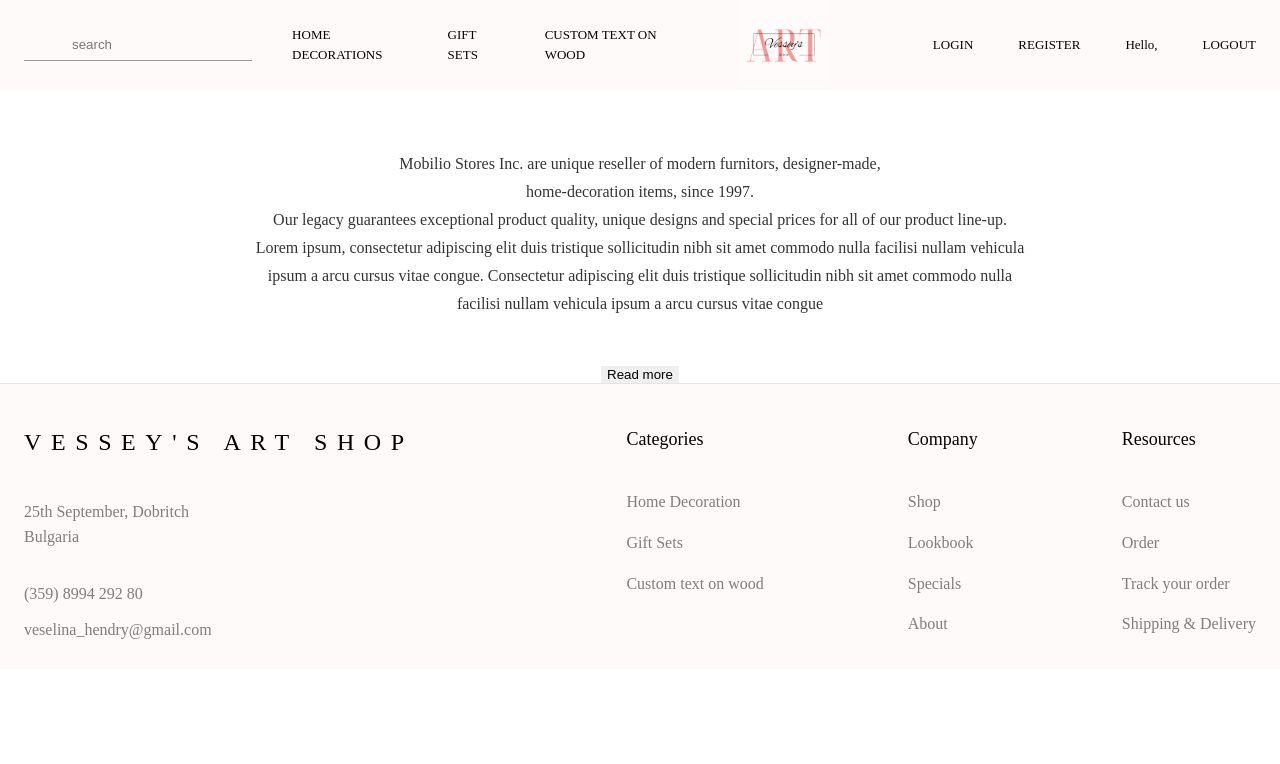
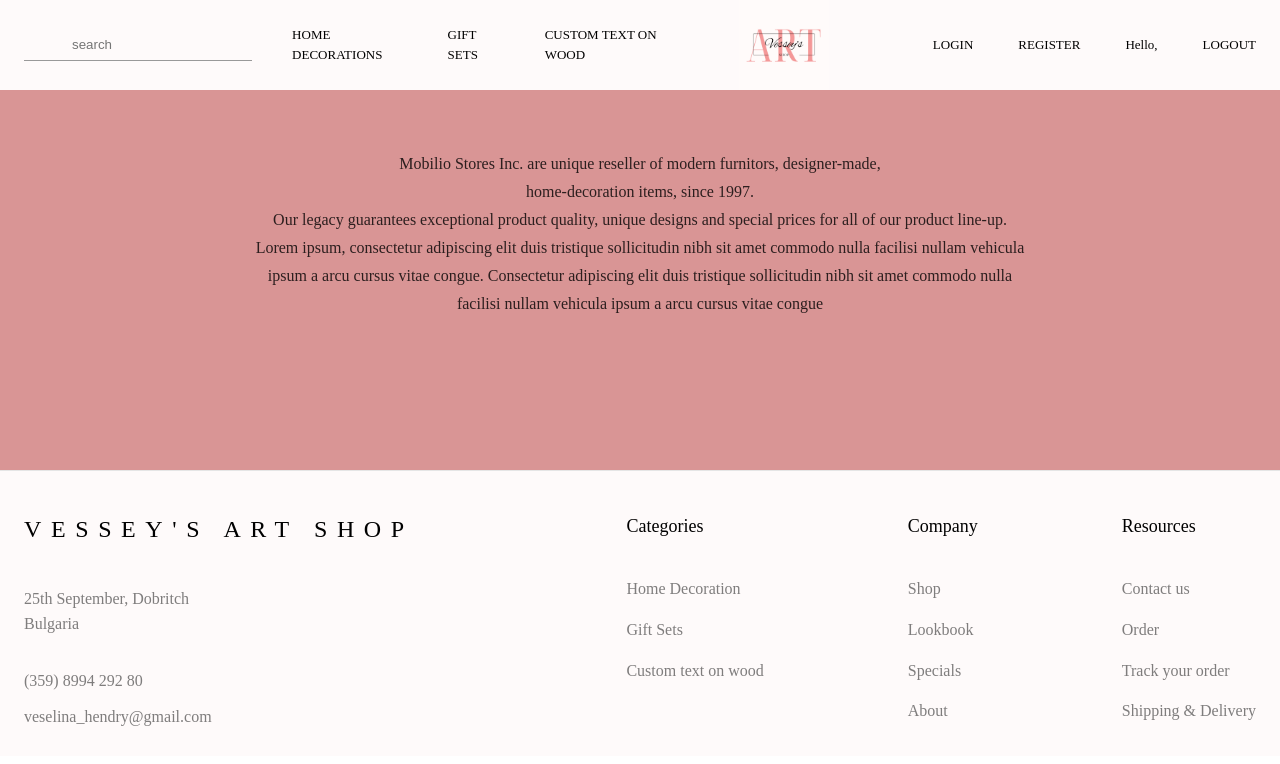
Before and after one commit to KristinaStrateva/Pyrography-Art-Gallery, a React (Vite) app in the folder client/: page /about in a window 1280 px wide. Shown: the top 764 px of the page. Built offline with nearby package versions, Linux system fonts and the light colour scheme.

Commit message:
Updates on About css

```diff
--- a/client/public/styles/style.css
+++ b/client/public/styles/style.css
@@ -145,39 +145,7 @@
   letter-spacing: 1em;
   text-transform: uppercase;
 }
-.home-container06 {
-  flex: 0 0 auto;
-  display: flex;
-  align-items: center;
-  flex-direction: column;
-}
-.home-container07 {
-  width: 100%;
-  display: flex;
-  position: relative;
-  max-width: 770px;
-  box-sizing: border-box;
-  margin-top: 80px;
-  align-items: center;
-  flex-shrink: 1;
-  border-color: transparent;
-  flex-direction: column;
-}
-.home-text23 {
-  color: #000000cc;
-  width: 100%;
-  height: auto;
-  font-size: 16px;
-  align-self: auto;
-  font-style: normal;
-  text-align: center;
-  font-family: Jost;
-  font-weight: 400px;
-  line-height: 175%;
-  font-stretch: normal;
-  margin-bottom: 48px;
-  text-decoration: none;
-}
+
 .home-full-width-banner {
   width: 100%;
   display: flex;
--- a/client/src/components/About.jsx
+++ b/client/src/components/About.jsx
@@ -1,8 +1,11 @@
+import styles from './About.module.css';
+// import mainStyle from '../App.module.css';
+
 export default function About() {
     return (
-        <div className="home-container06 max-width-container">
-            <div className="home-container07">
-                <span className="home-text23">
+        <div className={`${styles["home-container06"]} ${styles["max-width-container"]}`}>
+            <div className={styles["home-container07"]}>
+                <span className={styles["home-text23"]}>
                     <span>
                         Mobilio Stores Inc. are unique reseller of modern furnitors,
                         designer-made,
@@ -21,7 +24,7 @@ export default function About() {
                         vitae congue
                     </span>
                 </span>
-                <button className="button">Read more</button>
+                {/* <button className={mainStyle["button"]}>Read more</button> */}
             </div>
         </div>
     );
--- /dev/null
+++ b/client/src/components/About.module.css
@@ -0,0 +1,49 @@
+.home-container06 {
+    flex: 0 0 auto;
+    display: flex;
+    align-items: center;
+    flex-direction: column;
+    background-color: #d99595;
+}
+
+.max-width-container {
+    width: 100%;
+    min-height: 50vh;
+    display: flex;
+    align-items: center;
+    padding-left: 24px;
+    padding-right: 24px;
+    flex-direction: column;
+}
+
+.home-container07 {
+    width: 100%;
+    display: flex;
+    position: relative;
+    max-width: 770px;
+    box-sizing: border-box;
+    padding-block: 5em;
+    align-items: center;
+    flex-shrink: 1;
+    border-color: transparent;
+    flex-direction: column;
+}
+
+.home-text23 {
+    color: #000000cc;
+    width: 100%;
+    height: auto;
+    font-size: 16px;
+    align-self: auto;
+    font-style: normal;
+    text-align: center;
+    font-family: Jost;
+    font-weight: 400px;
+    line-height: 175%;
+    font-stretch: normal;
+    text-decoration: none;
+}
+
+/* .home-container07 button {
+    box-shadow: 0.5em 0.5em 1em #b17474;
+} */
```
